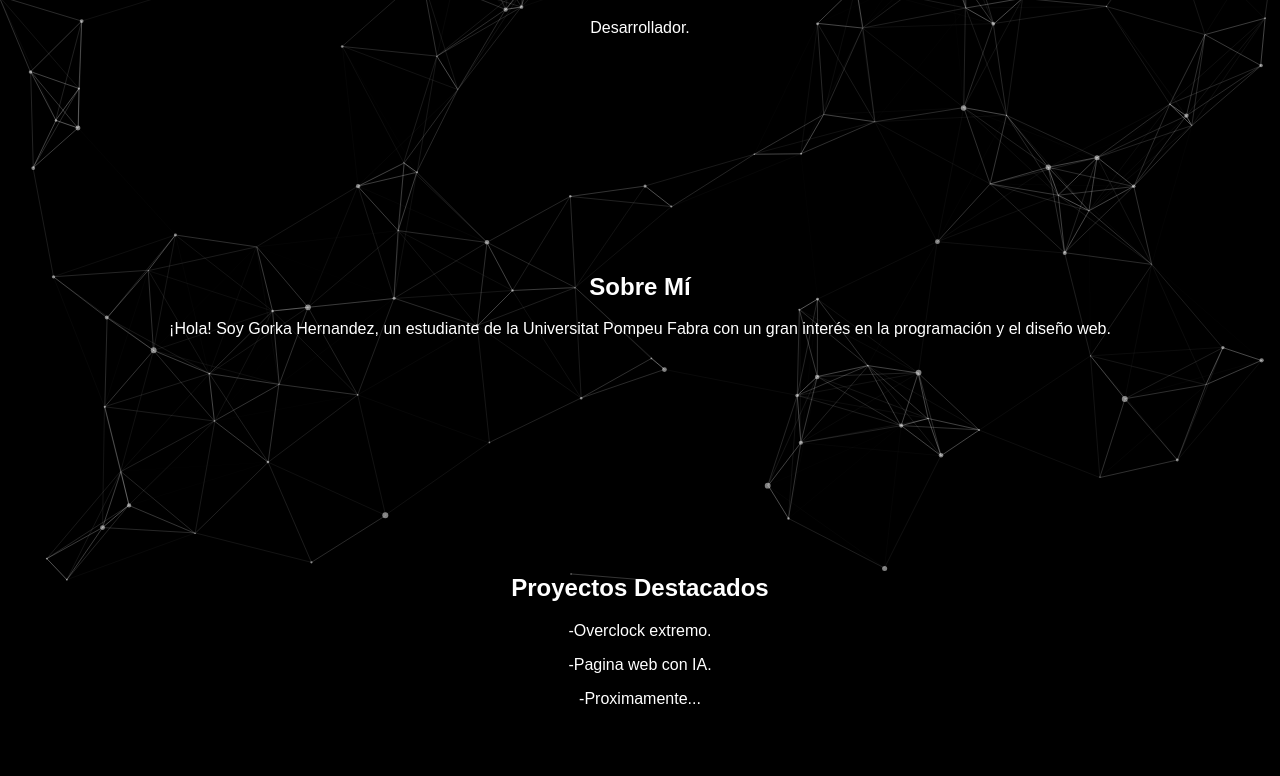
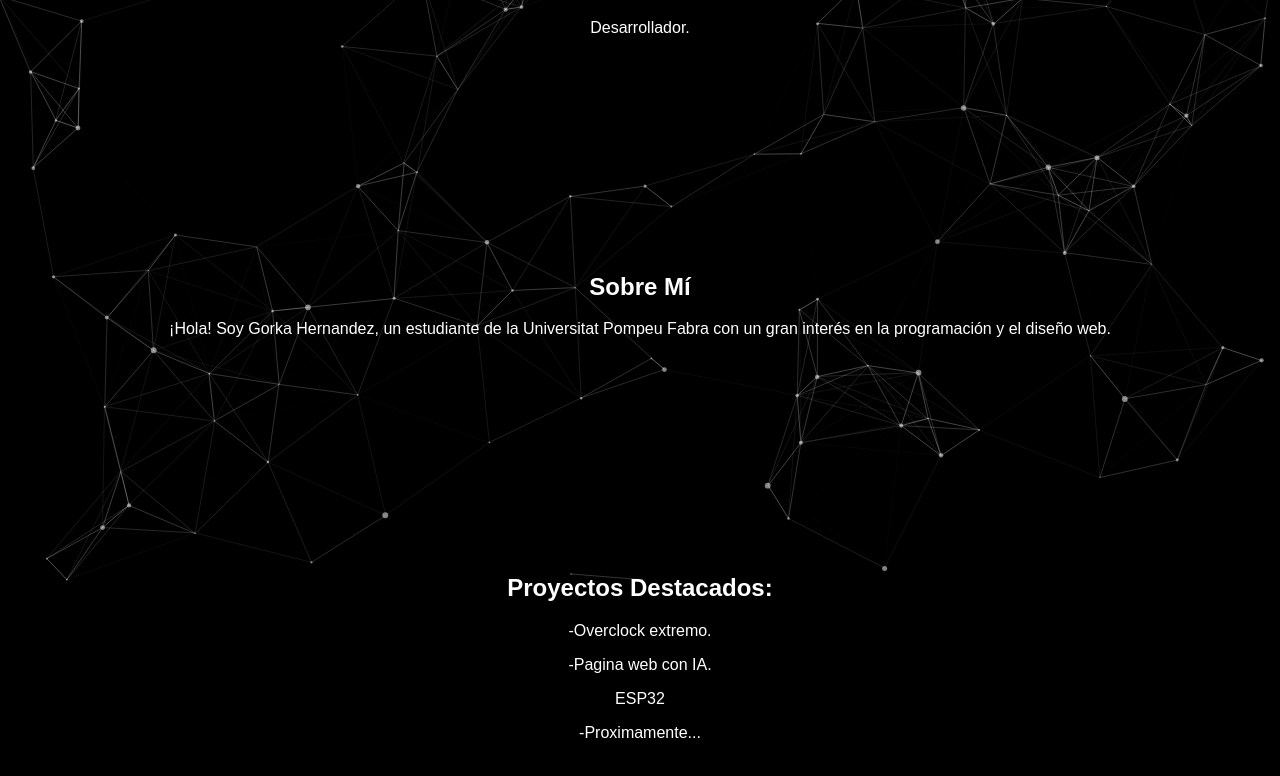
Before and after one commit to Gorkah/gorkah.github.io, a plain HTML site: page index.html in a window 1280 px wide. Shown: the part 216-992 px from the top of the page. Drawn offline with Linux system fonts and the light colour scheme; no server answers.

Commit message:
Update index.html

```diff
--- a/index.html
+++ b/index.html
@@ -29,9 +29,10 @@
 
     </section>
     <section id="proyectos" class="transparent-bg">
-        <h2>Proyectos Destacados</h2>
+        <h2>Proyectos Destacados:</h2>
         <p>-Overclock extremo.</p>
         <p>-Pagina web con IA.</p>
+        <p>ESP32</p>
         <p>-Proximamente...</p>
         <!-- Aquí puedes listar tus proyectos con descripciones e imágenes -->
     </section>
```
